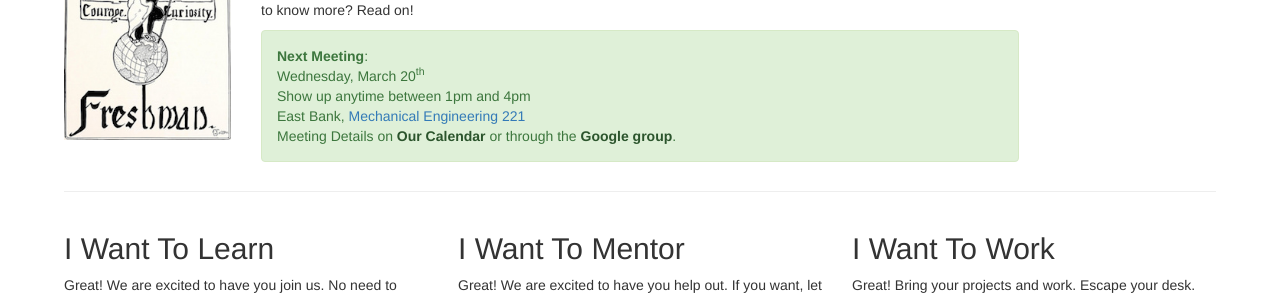
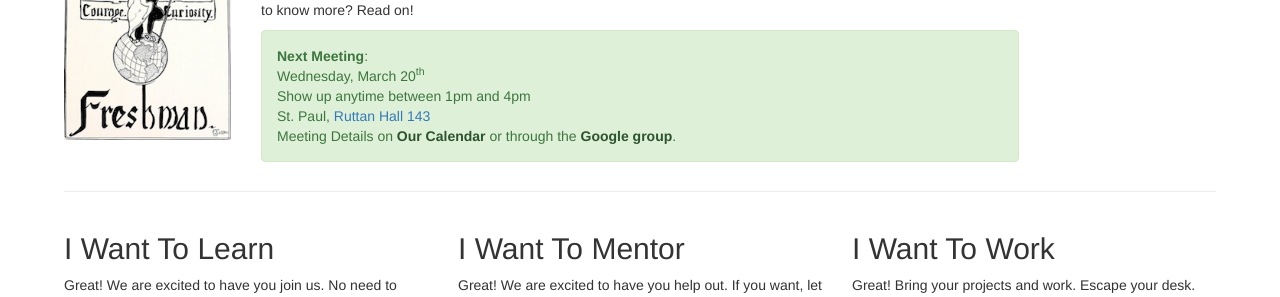
Before and after one commit to umnhackerhours/umnhackerhours.github.io, a Jekyll site: the page built from index.markdown, in a window 1280 px wide. Shown: the part 246-543 px from the top of the page. Built offline with Jekyll 4.4.1, drawn with Linux system fonts in a browser that asks for light colours.

Commit message:
update location

```diff
--- a/index.markdown
+++ b/index.markdown
@@ -15,9 +15,9 @@ description: Home
         <strong>Next Meeting</strong>:<br />
         Wednesday, March 20<sup>th</sup><br />
         Show up anytime between 1pm and 4pm<br />
-        East Bank, <a href="https://roomsearch.umn.edu/roomsearch/#/rooms/0e3d86be-bec7-4de5-8144-f06c876af97a">Mechanical Engineering 221</a><br />
+        <!-- East Bank, <a href="https://roomsearch.umn.edu/roomsearch/#/rooms/0e3d86be-bec7-4de5-8144-f06c876af97a">Mechanical Engineering 221</a><br /> -->
         <!-- West Bank, <a href="https://roomsearch.umn.edu/roomsearch/#/rooms/78055988-e3da-4ca5-9b77-927e0e31e420">Humphrey School of Public Affairs 60</a><br /> -->
-        <!-- St. Paul, <a href="https://roomsearch.umn.edu/roomsearch/#/rooms/0d1d7ae4-93a6-4160-b72f-9a644537bb98">Ruttan Hall 143</a><br />  -->
+        St. Paul, <a href="https://roomsearch.umn.edu/roomsearch/#/rooms/0d1d7ae4-93a6-4160-b72f-9a644537bb98">Ruttan Hall 143</a><br />
 
         Meeting Details on <a class="alert-link" href="https://www.google.com/calendar/embed?src=umn.edu_ii9odmho4m63bsq19879mu0iis%40group.calendar.google.com&ctz=America/Chicago">Our Calendar</a> or through the <a class="alert-link" href='https://groups.google.com/a/umn.edu/d/hackerhours'>Google group</a>.
       </div>
```
